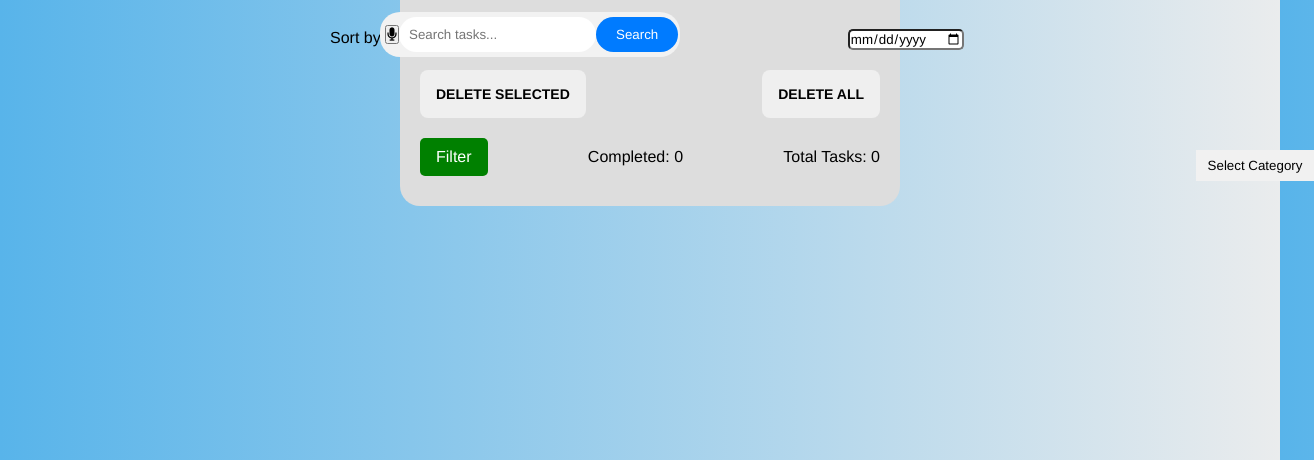
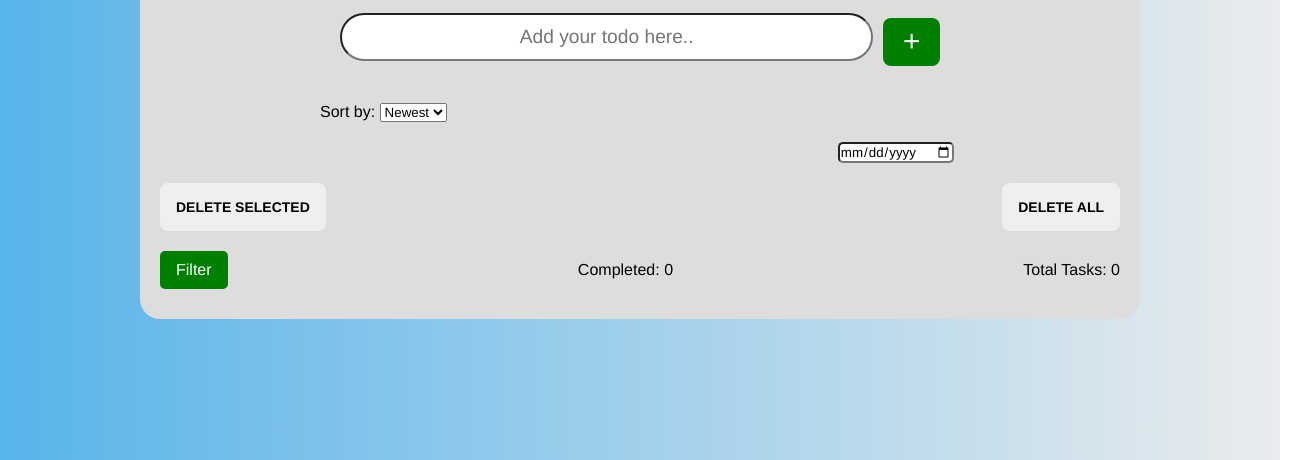
Before and after one commit to HarmanVeer553/task-manager, a plain HTML site: page index.html in a window 1280 px wide. Shown: the part 340-800 px from the top of the page, 1314 px wide, since content can reach past the window. Drawn offline with nearby package versions, Linux system fonts and the light colour scheme.

Commit message:
Update style.css

```diff
--- a/style.css
+++ b/style.css
@@ -8,12 +8,6 @@
 
 /*for search bar*/
 .search-container {
-    display: flex;
-    align-items: center;
-    position: absolute;
-    /* top: 20px; */
-    right: 600px;
-    width: 300px;
     background-color: #f2f2f2;
     border-radius: 20px;
     padding: 5px;
@@ -33,13 +27,11 @@
 
 /*style for the category button*/
 .dropdown1 {
-    position: relative;
-    display: inline-block;
-    align-items: center;
-    top: 410px;
-    left: 500px;
-    margin-top: 10px;
-    margin-bottom: 10px;
+    position: absolute; /* Position it absolutely within the container */
+    top: 5px; /* Adjust the top position as needed */
+    left: 10px; /* Adjust the left position as needed */
+    text-align: center;
+    z-index: 2;
 }
 
 .dropdown-button1 {
@@ -405,11 +397,124 @@ dropdown*/
     top: 1rem;
     margin-left: 210px;
 }
-/* Responsive */
-@media only screen and (max-width: 530px) {
+
+
+
+
+/* Common styles for all screen sizes */
+* {
+    margin: 0;
+    padding: 0;
+    box-sizing: border-box;
+    font-family: 'Franklin Gothic Medium', 'Arial Narrow', Arial, sans-serif;
+}
+
+/* Styles for the main container */
+.container {
+    background-color: #ddd;
+    align-items: center;
+    justify-content: center;
+    flex-direction: column;
+    margin: 50px auto;
+    min-width: 500px;
+    max-width: 1000px;
+    opacity: 1;
+    border-radius: 20px;
+    padding: 20px;
+    position: relative;
+}
+
+/* Styles for the logo and input-section */
+.logo {
+    justify-content: flex-start;
+    padding: 20px;
+}
+
+.logo img {
+    width: 8rem;
+    border-radius: 50px;
+    background: white;
+}
+
+/* Header styles */
+.container header {
+    display: flex;
+    justify-content: center;
+    align-items: center;
+    flex-direction: column;
+    width: 100%;
+    margin-bottom: 20px;
+    position: relative;
+}
+
+header h1 {
+    font-size: 30px;
+    font-weight: bolder;
+    margin-bottom: 10px;
+    letter-spacing: 1px;
+    word-spacing: 5px;
+}
+
+/* Date feature styles */
+#task-deadline {
+    margin-top: 20px;
+}
+
+/* Input field for tasks styles */
+.input-section {
+    display: flex;
+    flex-direction: column;
+    align-items: center;
+    width: 100%;
+    max-width: 600px;
+    margin-top: 20px;
+}
+
+#todo-input {
+    width: 100%;
+    max-width: 100%;
+    margin-bottom: 10px;
+}
+
+/* Category button styles */
+.dropdown1 {
+    text-align: center;
+    margin-top: 10px;
+}
+
+/* Search bar styles */
+.search-container {
+    display: flex;
+    align-items: center;
+    text-align: center;
+    padding: 10px;
+    margin: 10px 0;
+}
+
+#search-input {
+    flex: 1;
+    border: none;
+    padding: 10px;
+    border-radius: 20px;
+    outline: none;
+    width: 100%;
+    max-width: 300px;
+    margin: 10px 0;
+}
+
+#search-button {
+    width: 100%;
+    max-width: 300px;
+    margin: 10px 0;
+}
+
+/* Responsive adjustments */
+@media only screen and (max-width: 768px) {
     .container {
-        margin: 0 20px;
-        max-width: 100rem;
-        min-width: 100rem;
+        margin: 20px;
+    }
+
+    .search-container {
+        max-width: 100%;
     }
 }
```
